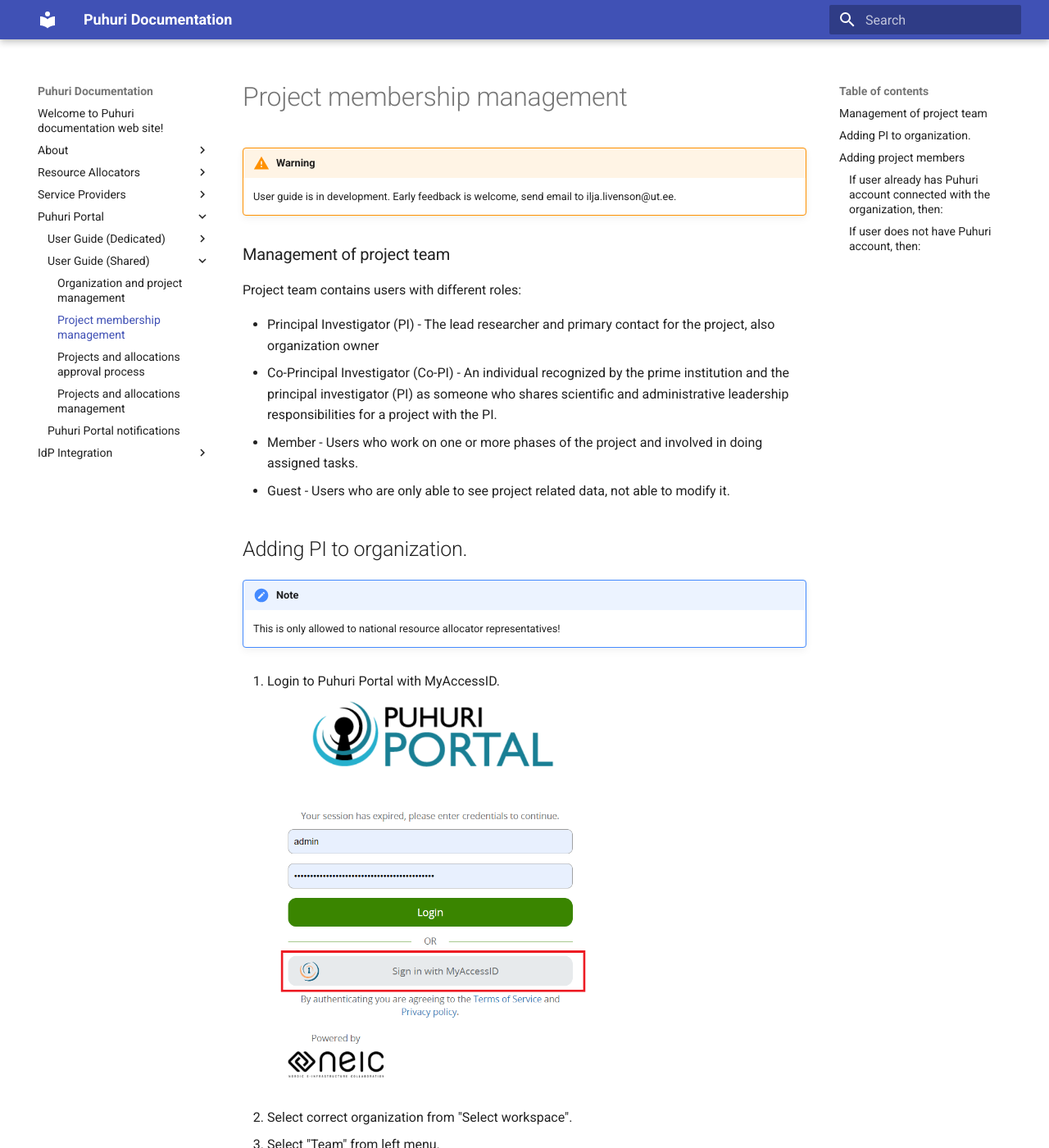
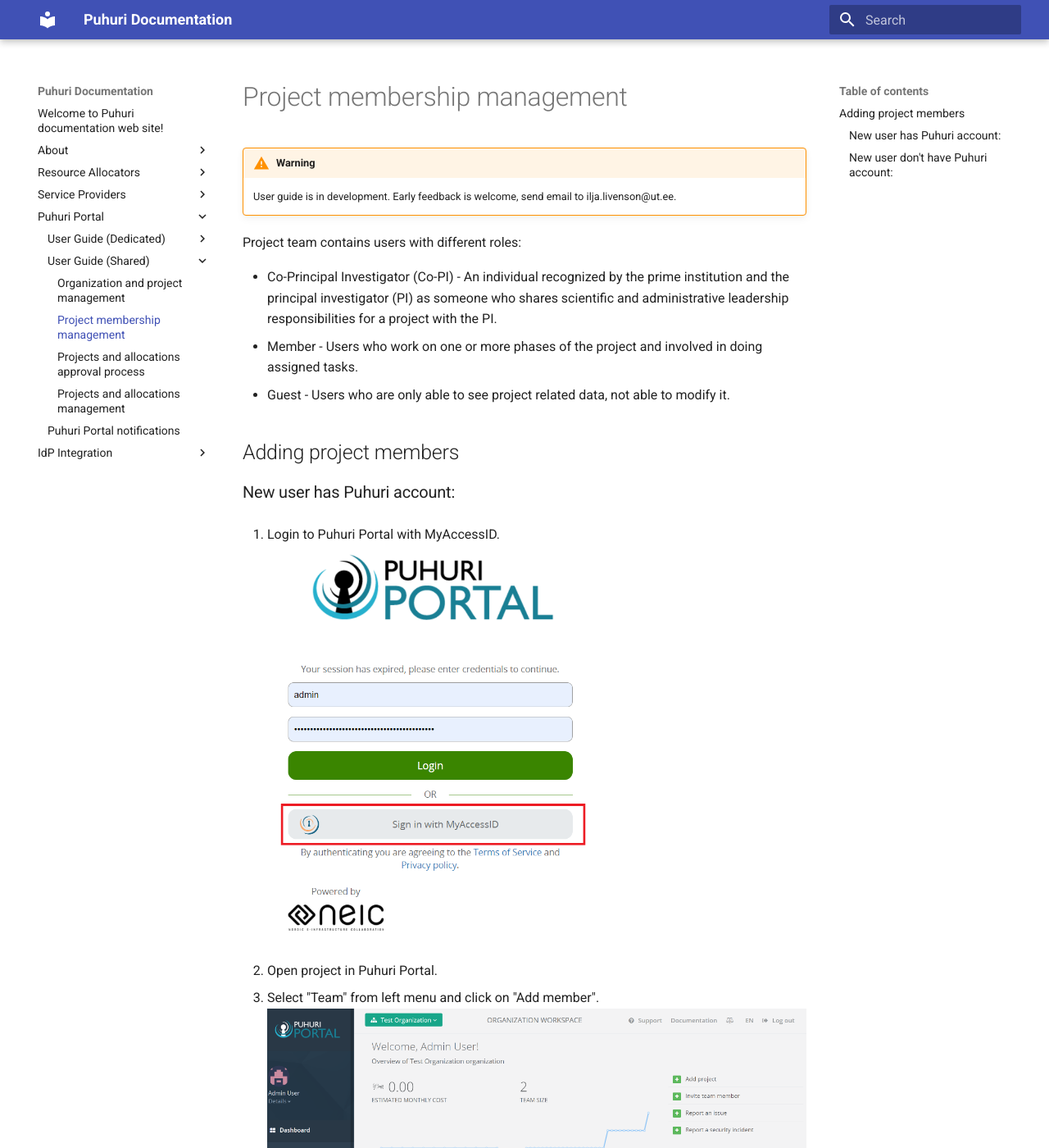
Before and after one commit to neicnordic/puhuri-web, an MkDocs documentation site: the page built from docs/puhuri_portal/user_guide_shared/membership_management_shared.md, in a window 1280 px wide and 1400 px high. Shown: the whole window at 82% size. Built offline with MkDocs 1.6.1 and Material for MkDocs 9.7.7, drawn with Linux system fonts in a browser that asks for light colours; some of the changed text lies outside the part shown.

Commit message:
Project update pages updated

```diff
--- a/docs/puhuri_portal/user_guide_shared/membership_management_shared.md
+++ b/docs/puhuri_portal/user_guide_shared/membership_management_shared.md
@@ -3,38 +3,15 @@
 !!! warning
     User guide is in development. Early feedback is welcome, send email to ilja.livenson@ut.ee.
 
-### Management of project team
-
 Project team contains users with different roles:
 
-- Principal Investigator (PI) - The lead researcher and primary contact for the project, also organization owner
 - Co-Principal Investigator (Co-PI) - An individual recognized by the prime institution and the principal investigator (PI) as someone who shares scientific and administrative leadership responsibilities for a project with the PI.
 - Member - Users who work on one or more phases of the project and involved in doing assigned tasks.
 - Guest - Users who are only able to see project related data, not able to modify it.
 
-## Adding PI to organization.
-
-!!! note
-    This is only allowed to national resource allocator representatives!
-
-1. Login to Puhuri Portal with MyAccessID.
-   ![Login](../../assets/Login.PNG){ width="400" }
-
-2. Select correct organization from "Select workspace".
-3. Select "Team" from left menu.
-   ![Team](../../assets/Team.PNG)
-
-4a. If user already has Puhuri account, then click "Add PI" and select user from the drop-down list.
-    ![Add PI](../../assets/Add_PI.PNG)
-    ![Add PI popup](../../assets/Add_PI_popup.PNG)
-
-4b. If user do not have Puhuri account, then "Invitations" and "Invite user".
-    ![Invite PI](../../assets/Invite_PI.PNG)
-    ![Invite PI](../../assets/user_invite.PNG)
-
 ## Adding project members
 
-### If user already has Puhuri account connected with the organization, then:
+### New user has Puhuri account:
 
 1. Login to Puhuri Portal with MyAccessID.
    ![Login](../../assets/Login.PNG){ width="400" }
@@ -45,12 +22,12 @@ Project team contains users with different roles:
    ![Select organization](../../assets/Add%20member.PNG)
 
 4. Select correct user, set the role and expiration date if necessary.
-   ![Add user](../../assets/Add%20user.PNG)
+   ![Add user](../../assets/shared_portal_add_member.PNG)
 
 5. Finally, click on "Add".
 6. User now will get invitation email with the acceptance link.
 
-### If user does not have Puhuri account, then:
+### New user don't have Puhuri account:
 
 1. Login to Puhuri Portal with MyAccessID.
    ![Login](../../assets/Login.PNG)
@@ -63,7 +40,7 @@ Project team contains users with different roles:
    ![Invite team member](../../assets/Organization%20overview.PNG)
 
 4. Insert user's email and set the role and project (in case of inviting Co-PI, Member or Guest) for the new user.
-   ![Invite user](../../assets/user_invite.PNG)
+   ![Invite user](../../assets/shared_portal_user_invite.PNG)
 
 5. Click "Invite user".
 6. User now will get invitation email with the acceptance link.
```
Also changed, not shown: docs/puhuri_portal/user_guide_shared/project_modification_shared.md (+0 -2 lines), docs/assets/shared_portal_add_member.PNG (added), docs/assets/shared_portal_user_invite.PNG (added).
